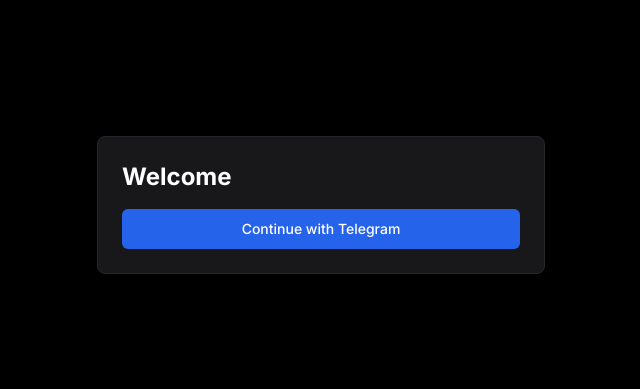
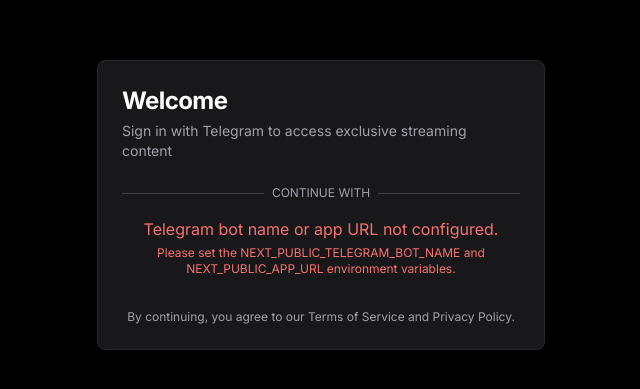
Before and after one commit to fazliddindehkanoff/streaming-platform, a Next.js app: page / in a window 1280 px wide. Shown: the part 195-584 px from the top of the page, without its empty margins (319-959 px from the left). Built offline with nearby package versions, Linux system fonts and the light colour scheme; no server answers.

Commit message:
Integrate Prisma and update login page with Telegram authentication. Added error handling, environment variable support, and enhanced UI components for a better user experience.

```diff
--- a/components/login-page.tsx
+++ b/components/login-page.tsx
@@ -1,27 +1,136 @@
 "use client"
 
-import { signIn } from "next-auth/react"
-import { Button } from "./ui/button"
+import { useState, useEffect } from "react"
+import { useRouter } from "next/navigation"
+import Script from "next/script"
+import { Card, CardContent, CardDescription, CardFooter, CardHeader, CardTitle } from "@/components/ui/card"
+
+// Define the window interface for Telegram Login Widget
+declare global {
+  interface Window {
+    onTelegramAuth: (user: any) => void
+  }
+}
 
 export default function LoginPage() {
-  const handleTelegramLogin = async () => {
-    await signIn("telegram", {
-      callbackUrl: "/dashboard",
-      redirect: true,
-    })
+  const router = useRouter()
+  const [isLoading, setIsLoading] = useState(false)
+  const [error, setError] = useState<string | null>(null)
+  const [scriptLoaded, setScriptLoaded] = useState(false)
+  const [botName, setBotName] = useState<string | null>(null)
+  const [appUrl, setAppUrl] = useState<string | null>(null)
+
+  useEffect(() => {
+    // Set bot name and app URL from environment variables
+    if (process.env.NEXT_PUBLIC_TELEGRAM_BOT_NAME) {
+      setBotName(process.env.NEXT_PUBLIC_TELEGRAM_BOT_NAME)
+    }
+    if (process.env.NEXT_PUBLIC_APP_URL) {
+      setAppUrl(process.env.NEXT_PUBLIC_APP_URL)
+    }
+
+    // Define the callback function for Telegram Login Widget
+    window.onTelegramAuth = (user) => {
+      handleTelegramLogin(user)
+    }
+
+    // Check for error in URL
+    const urlParams = new URLSearchParams(window.location.search)
+    const errorParam = urlParams.get("error")
+    if (errorParam) {
+      if (errorParam === "invalid_auth") {
+        setError("Invalid authentication data from Telegram")
+      } else if (errorParam === "not_allowed") {
+        setError("Sizning accountingizga ruxsat berilmagan, iltimos admin bilan bog'laning.")
+      } else {
+        setError("Authentication failed. Please try again.")
+      }
+    }
+  }, [])
+
+  const handleTelegramLogin = async (telegramUser: any) => {
+    setIsLoading(true)
+    setError(null)
+
+    try {
+      console.log("Telegram user data:", telegramUser)
+
+      const response = await fetch("/api/auth/telegram", {
+        method: "POST",
+        headers: {
+          "Content-Type": "application/json",
+        },
+        body: JSON.stringify(telegramUser),
+      })
+
+      const data = await response.json()
+
+      if (!response.ok) {
+        throw new Error(data.error || "Authentication failed")
+      }
+
+      // Redirect to dashboard on successful login
+      router.push("/dashboard")
+    } catch (error) {
+      console.error("Login failed:", error)
+      setError(error instanceof Error ? error.message : "Authentication failed")
+      setIsLoading(false)
+    }
   }
 
   return (
     <div className="flex items-center justify-center min-h-screen bg-black">
-      <div className="w-full max-w-md p-6 bg-zinc-900 rounded-lg border border-zinc-800">
-        <h1 className="text-2xl font-bold text-white mb-4">Welcome</h1>
-        <Button
-          onClick={handleTelegramLogin}
-          className="w-full bg-blue-600 hover:bg-blue-700 text-white"
-        >
-          Continue with Telegram
-        </Button>
-      </div>
+      <Card className="w-full max-w-md bg-zinc-900 border-zinc-800">
+        <CardHeader className="space-y-1">
+          <CardTitle className="text-2xl font-bold text-white">Welcome</CardTitle>
+          <CardDescription className="text-zinc-400">
+            Sign in with Telegram to access exclusive streaming content
+          </CardDescription>
+        </CardHeader>
+        <CardContent className="grid gap-4">
+          {error && (
+            <div className="bg-red-900/20 text-red-400 border border-red-900/50 p-3 rounded-md">
+              <p className="text-sm">{error}</p>
+            </div>
+          )}
+
+          <div className="relative">
+            <div className="absolute inset-0 flex items-center">
+              <span className="w-full border-t border-zinc-700" />
+            </div>
+            <div className="relative flex justify-center text-xs uppercase">
+              <span className="bg-zinc-900 px-2 text-zinc-400">Continue with</span>
+            </div>
+          </div>
+
+          {/* Telegram Login Widget */}
+          <div className="flex justify-center">
+            {botName && appUrl ? (
+              <div id="telegram-login-container">
+                <Script
+                  src="https://telegram.org/js/telegram-widget.js?22"
+                  async={true}
+                  data-telegram-login={botName}
+                  data-size="large"
+                  data-onauth="onTelegramAuth(user)"
+                  data-request-access="write"
+                  strategy="afterInteractive"
+                />
+              </div>
+            ) : (
+              <div className="text-red-400 text-center">
+                <p>Telegram bot name or app URL not configured.</p>
+                <p className="text-xs mt-1">Please set the NEXT_PUBLIC_TELEGRAM_BOT_NAME and NEXT_PUBLIC_APP_URL environment variables.</p>
+              </div>
+            )}
+          </div>
+        </CardContent>
+        <CardFooter className="flex flex-col">
+          <p className="mt-2 text-xs text-center text-zinc-400">
+            By continuing, you agree to our Terms of Service and Privacy Policy.
+          </p>
+        </CardFooter>
+      </Card>
     </div>
   )
 }
--- a/package.json
+++ b/package.json
@@ -57,6 +57,7 @@
     "next": "15.1.0",
     "next-auth": "^4.24.11",
     "next-themes": "^0.4.4",
+    "prisma": "^6.5.0",
     "react": "^19",
     "react-day-picker": "8.10.1",
     "react-dom": "^19",
```
Also changed, not shown: 1 other file (tests, documents, lock files or other folders).
